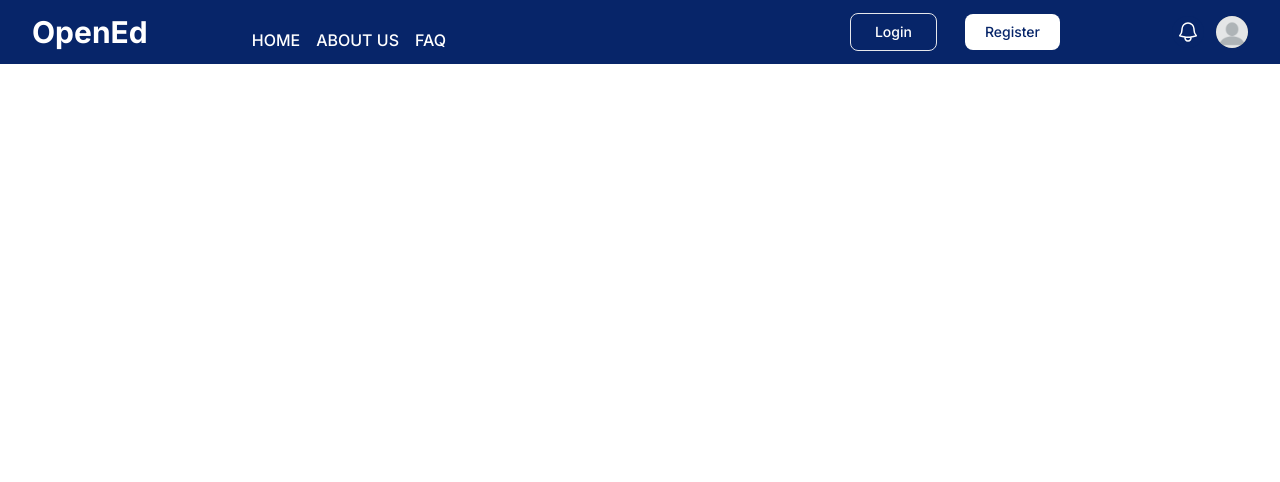
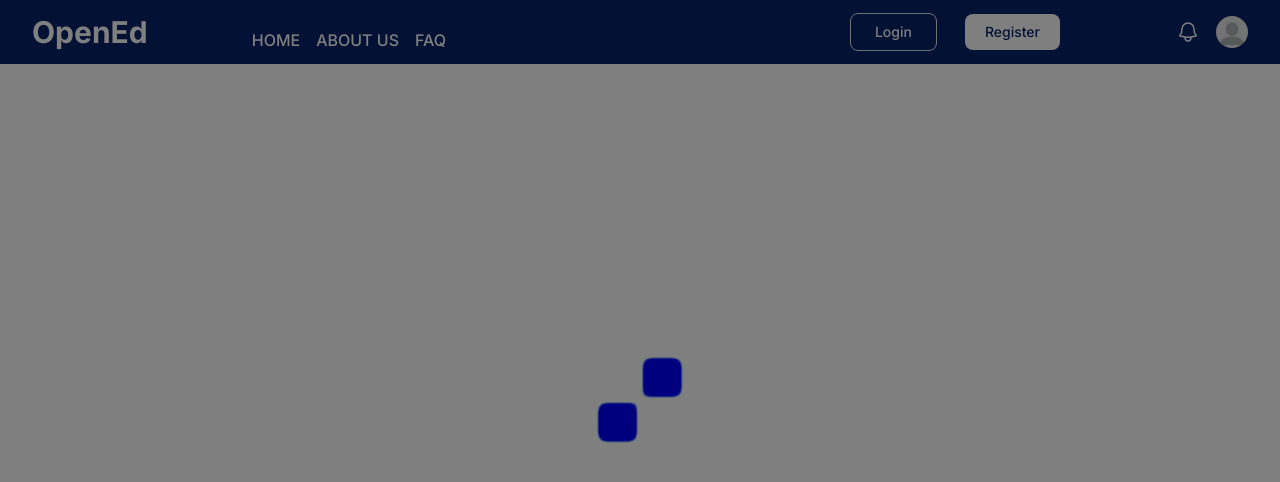
Before and after one commit to Xanvia/MOOC-IT-Center-UOP, a Next.js app in the folder frontend/: page /courses/1 in a window 1280 px wide. Shown: the top 482 px of the page. Built offline with nearby package versions, Linux system fonts and the light colour scheme; no server answers.

Commit message:
feat: loader

```diff
--- a/frontend/src/app/(public)/courses/[id]/page.tsx
+++ b/frontend/src/app/(public)/courses/[id]/page.tsx
@@ -8,6 +8,7 @@ import CourseDetailsTabs from "@/components/Course/CourseHome/Tabs/CourseDetails
 import Breadcrumb from "@/components/Course/CourseHome/Breadcrumb";
 import { CourseData } from "@/components/Course/course.types";
 import { fetchCourseData } from "@/services/course.service";
+import Loader from "@/components/Loarder/Loarder";
 
 interface BreadcrumbItem {
   breadcrumb: string;
@@ -41,9 +42,11 @@ export default function CoursesHome() {
     loadCourseData();
   }, [courseId]);
 
+  if (!courseData) {
+    return <Loader />;
+  }
+
   return (
-    <>
-      {courseData && (
     <>
       <Breadcrumb breadcrumbs={breadcrumbs} />
       <CourseHeader
@@ -74,7 +77,5 @@ export default function CoursesHome() {
 
       <ReccomendedCourses />
     </>
-      )}
-    </>
   );
 }
```
Lines whose indentation alone changed are shown as unchanged.
